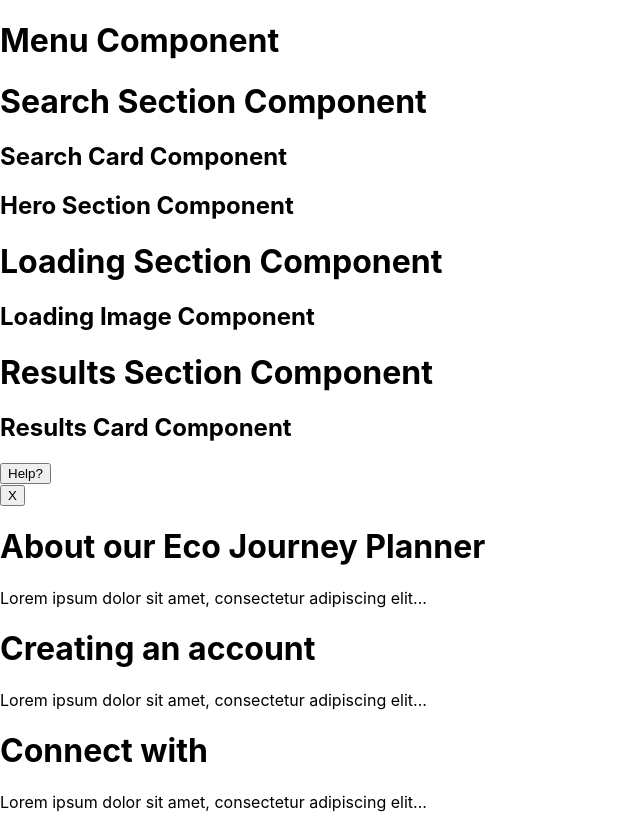
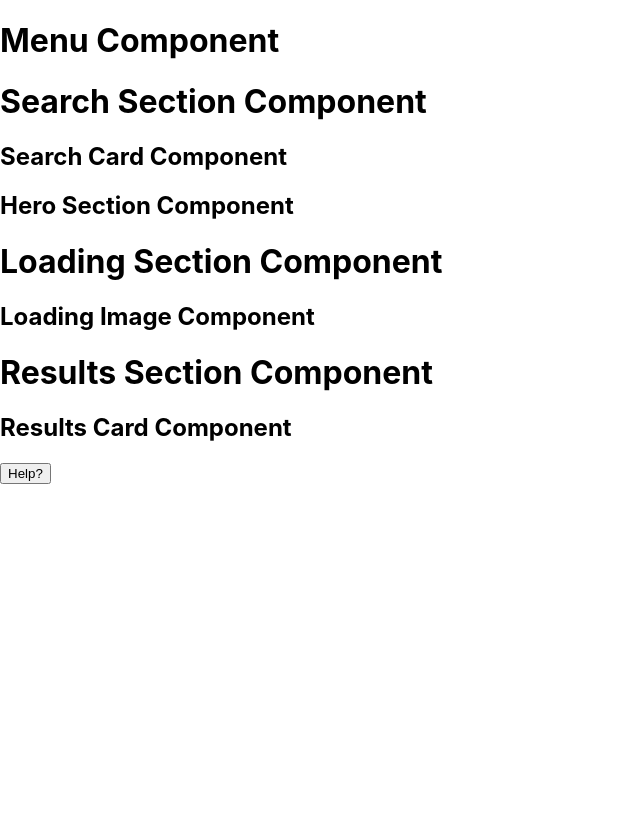
Before and after one commit to SchoolOfCode/w20_final-project-team-e, a React (Create React App) app: page / in a window 1280 px wide. Shown: the whole page, without its empty margins (0-640 px from the left). After the commit the page ends 800 px from the top, so only its background shows below. Built offline with nearby package versions, Linux system fonts and the light colour scheme.

Commit message:
added && operator to Help Modal to complete useState hook

```diff
--- a/src/components/App/App.js
+++ b/src/components/App/App.js
@@ -25,7 +25,7 @@ function App() {
       >
         Help?
       </button>
-      <HelpModal />
+      {openModal && <HelpModal />}
     </div>
   );
 }
```
